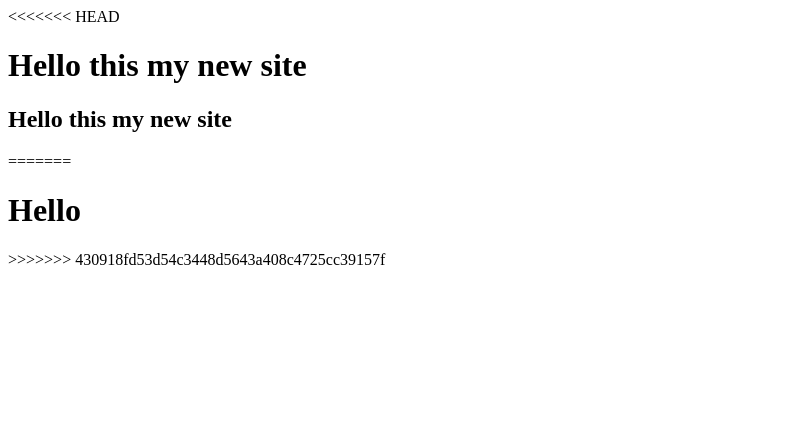
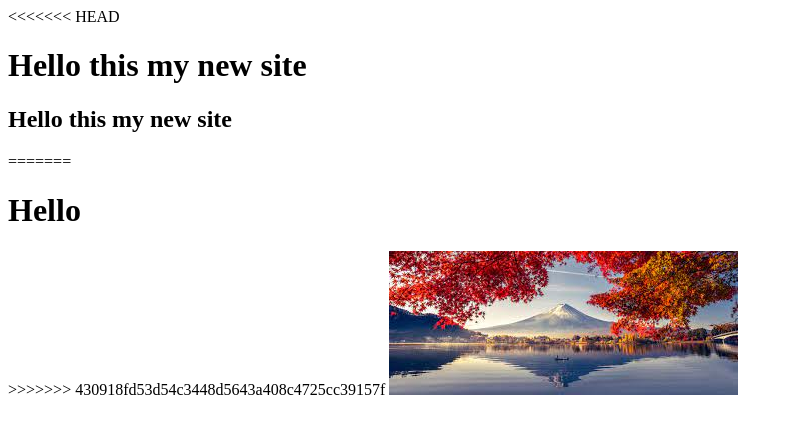
Before and after one commit to azizulhakims/my-first-repo, a plain HTML site: page index.html in a window 1280 px wide. Shown: the whole page, without its empty margins (0-793 px from the left). Drawn offline with Linux system fonts and the light colour scheme.

Commit message:
add image

```diff
--- a/index.html
+++ b/index.html
@@ -15,5 +15,7 @@
 =======
     <h1> Hello </h1>
 >>>>>>> 430918fd53d54c3448d5643a408c4725cc39157f
+
+<img src="data_1.jpeg" alt="">
 </body>
 </html>
```
Also changed, not shown: data_1.jpeg (added).
